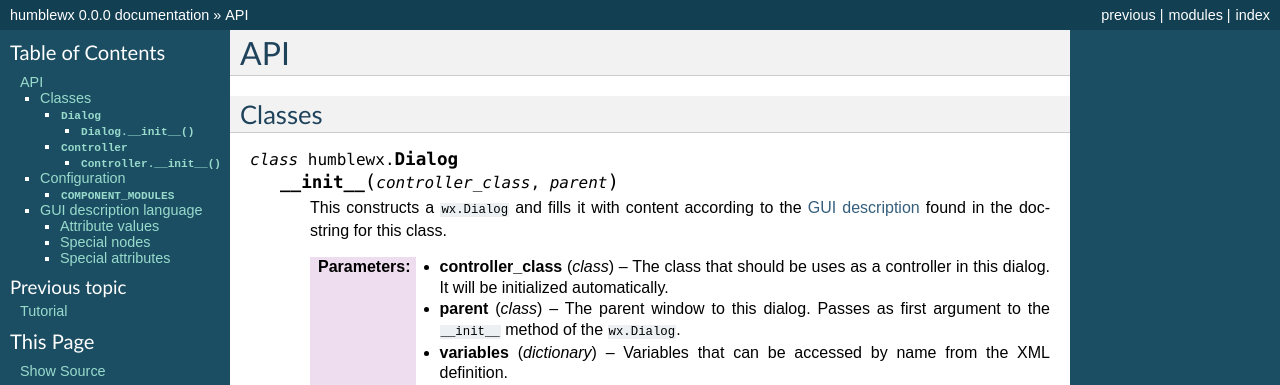
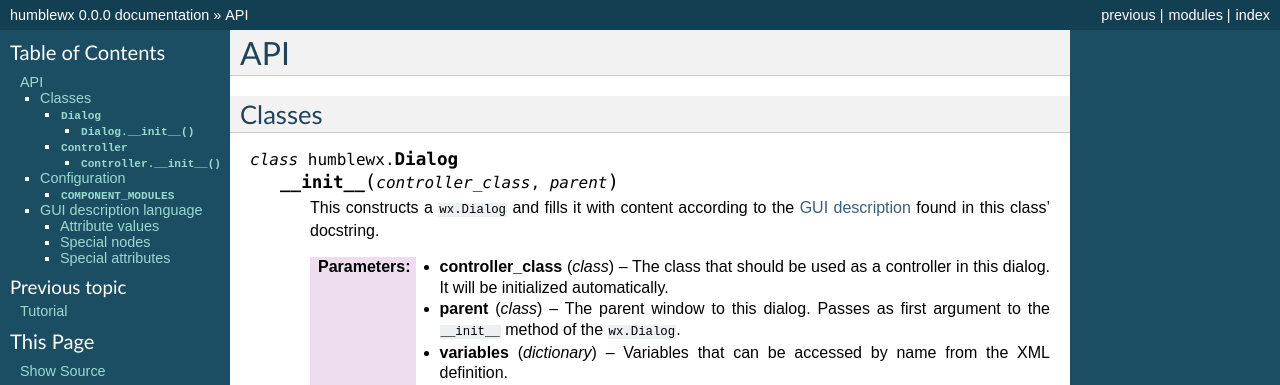
Before and after one commit to thetimelineproj/humblewx, a Sphinx documentation site: the page built from documentation/api.rst, in a window 1280 px wide. Shown: the top 385 px of the page. Built offline with Sphinx 7.4.7, drawn with Linux system fonts in a browser that asks for light colours.

Commit message:
Problem: Text has typos.

```diff
--- a/documentation/api.rst
+++ b/documentation/api.rst
@@ -11,12 +11,12 @@ Classes
     .. py:method:: __init__(controller_class, parent)
 
         This constructs a ``wx.Dialog`` and fills it with content according to
-        the :ref:`GUI description <gui-description-language-label>` found in the docstring for this
-        class.
+        the :ref:`GUI description <gui-description-language-label>` found in
+        this class' docstring.
 
         :param class controller_class:
 
-            The class that should be uses as a controller in this dialog. It
+            The class that should be used as a controller in this dialog. It
             will be initialized automatically.
 
         :param class parent:
```
